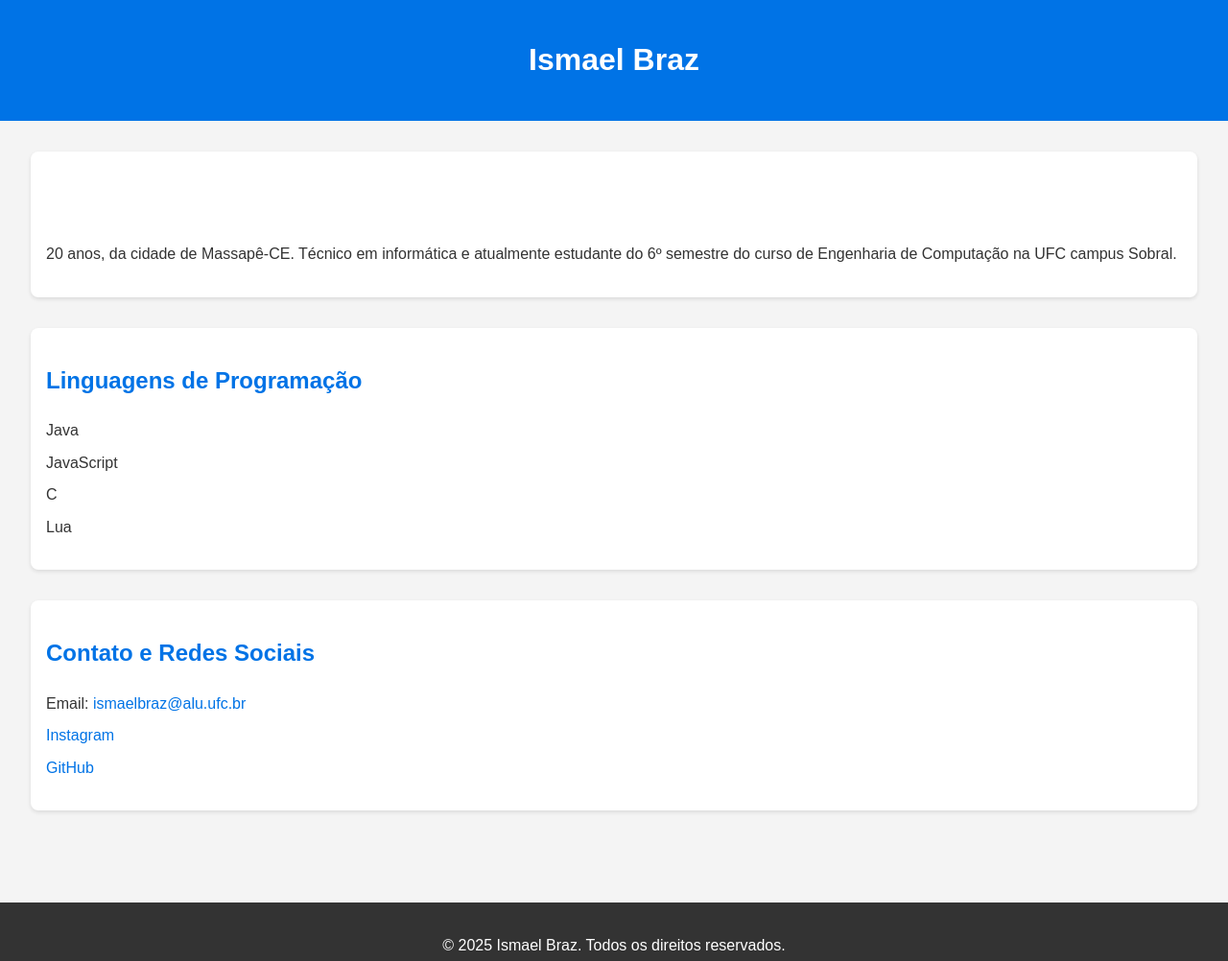
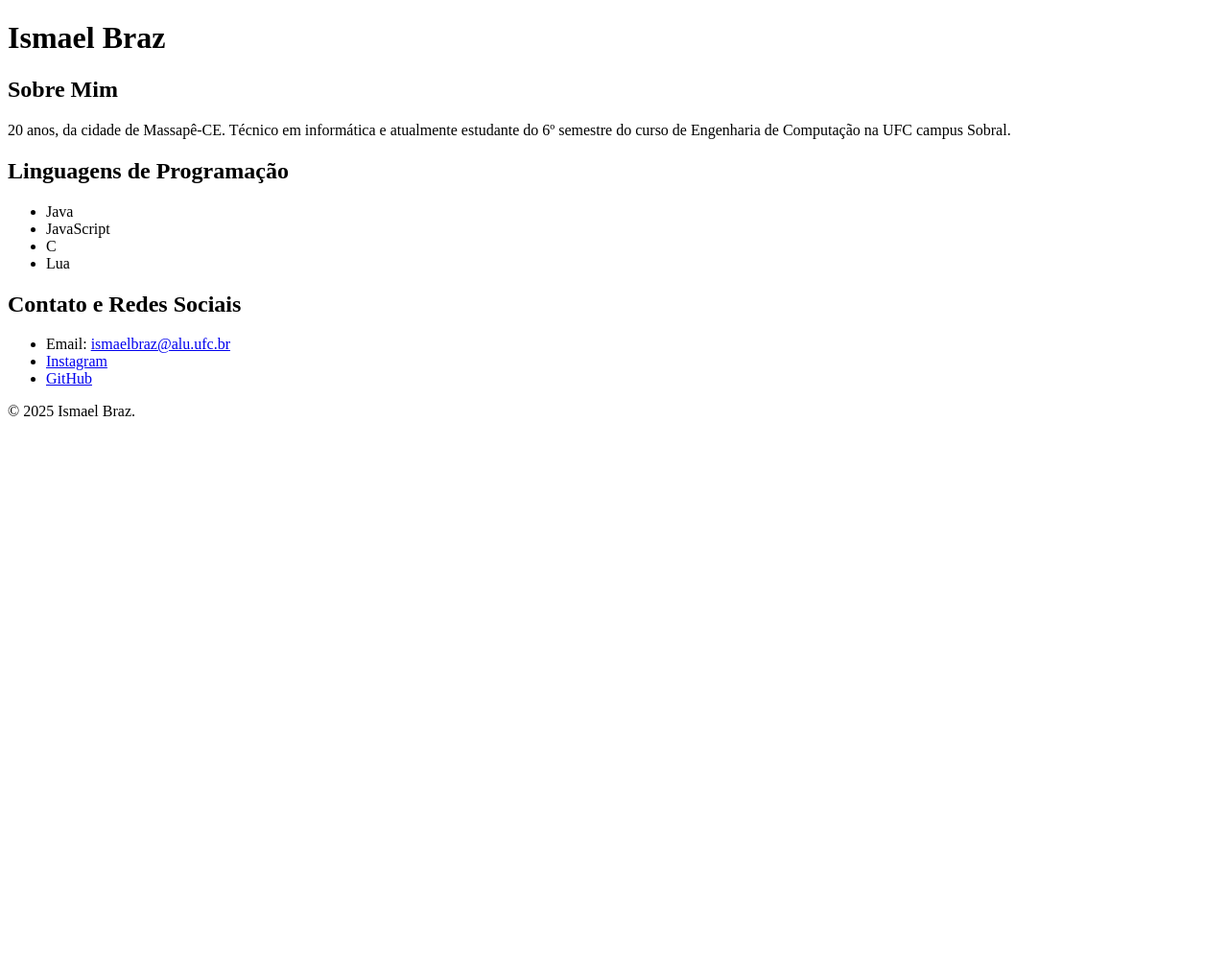
Before and after one commit to IsmaelBraz1/Tec-Web, a plain HTML site: page index.html in a window 1280 px wide. Shown: the whole page at 96% size. After the commit the page ends 800 px from the top, so only its background shows below. Drawn offline with Linux system fonts and the light colour scheme.

Commit message:
Update index.html

```diff
--- a/index.html
+++ b/index.html
@@ -4,59 +4,7 @@
     <meta charset="UTF-8">
     <meta name="viewport" content="width=device-width, initial-scale=1.0">
     <title>Página Pessoal</title>
-    <style>
-        body {
-            font-family: Arial, sans-serif;
-            line-height: 1.6;
-            margin: 0;
-            padding: 0;
-            background-color: #f4f4f4;
-            color: #333;
-        }
-        header {
-            background-color: #0073e6;
-            color: white;
-            padding: 1rem 0;
-            text-align: center;
-        }
-        main {
-            padding: 2rem;
-        }
-        section {
-            margin-bottom: 2rem;
-            background: white;
-            padding: 1rem;
-            border-radius: 8px;
-            box-shadow: 0 2px 4px rgba(0, 0, 0, 0.1);
-        }
-        h2 {
-            color: #0073e6;
-        }
-        h1 {
-            color: white;
-        }
-        ul {
-            list-style: none;
-            padding: 0;
-        }
-        ul li {
-            margin: 0.5rem 0;
-        }
-        a {
-            color: #0073e6;
-            text-decoration: none;
-        }
-        a:hover {
-            text-decoration: underline;
-        }
-        footer {
-            text-align: center;
-            background-color: #333;
-            color: white;
-            padding: 1rem 0;
-            margin-top: 2rem;
-        }
-    </style>
+
 </head>
 <body>
     <header>
@@ -86,7 +34,7 @@
         </section>
     </main>
     <footer>
-        <p>© 2025 Ismael Braz. Todos os direitos reservados.</p>
+        <p>© 2025 Ismael Braz.</p>
     </footer>
 </body>
 </html>
```
